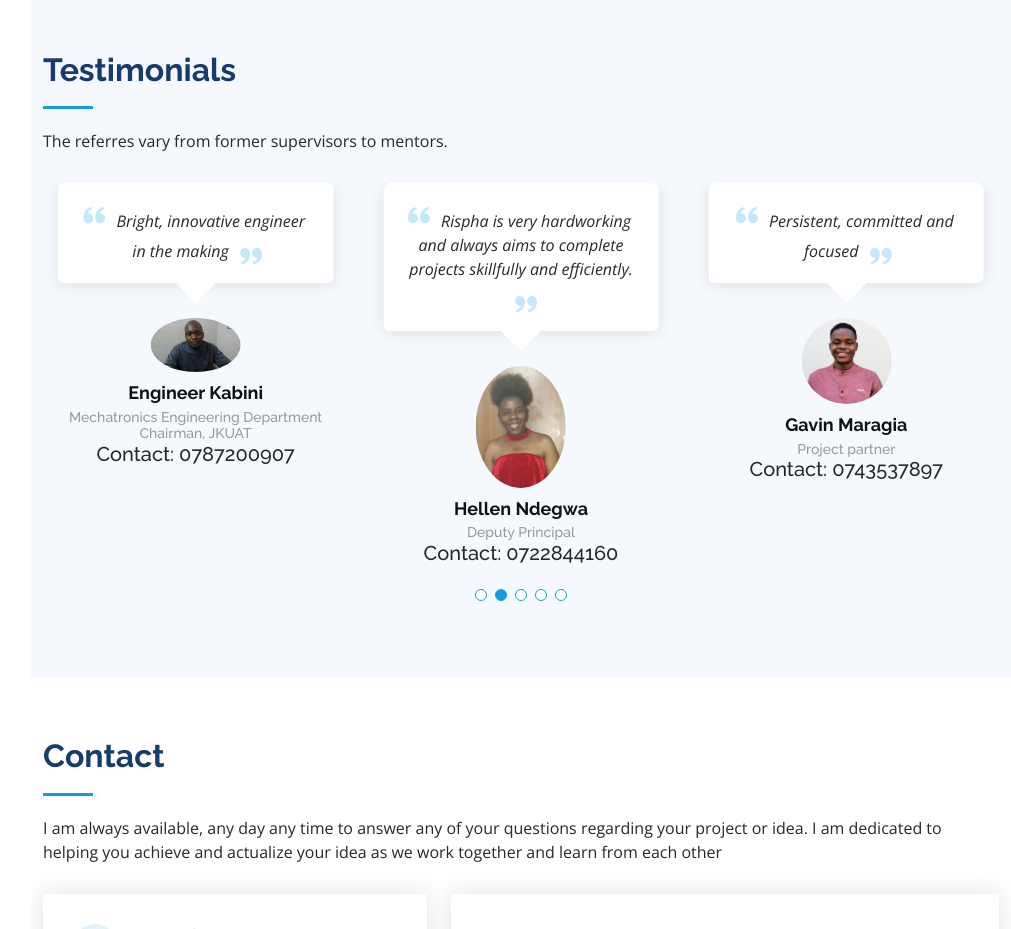
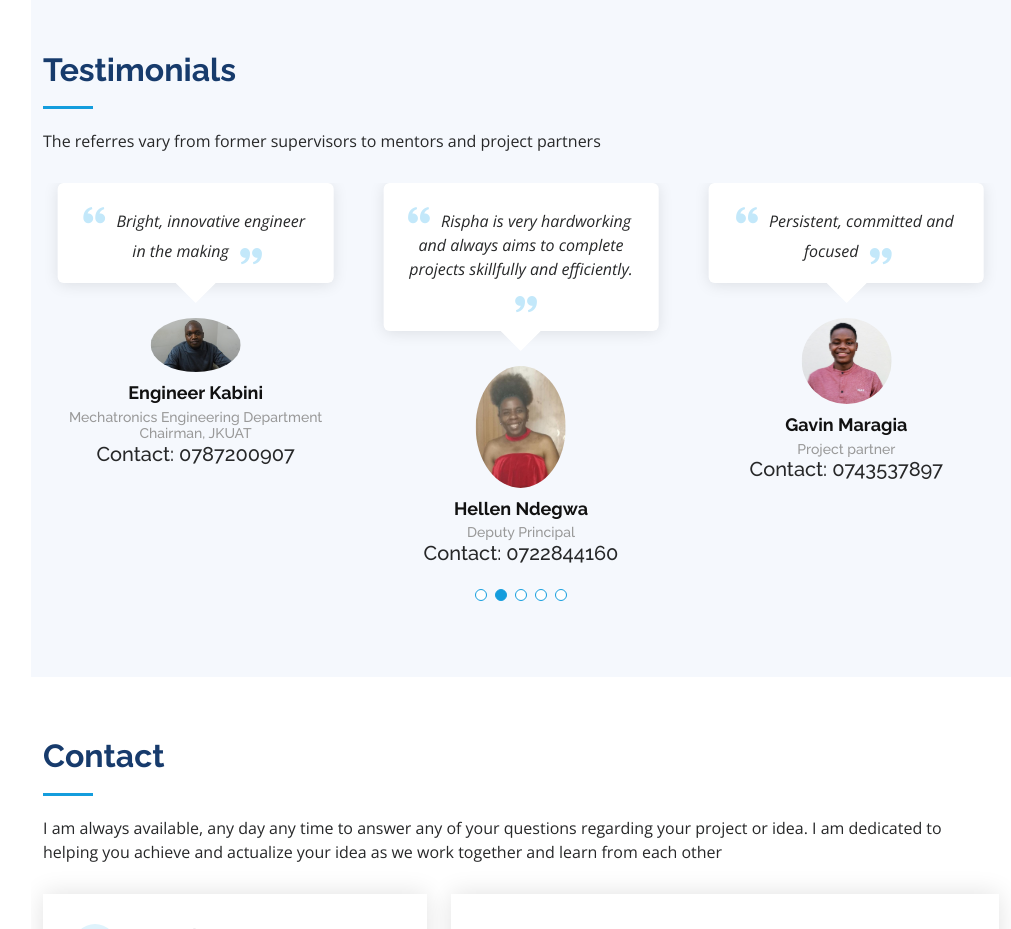
Before and after one commit to WanjiruNdegwa085/MyPortfolio, a plain HTML site: page index.html in a window 1280 px wide. Shown: the part 6720-7649 px from the top of the page, without its empty margins (269-1280 px from the left). Drawn offline with nearby package versions, Linux system fonts and the light colour scheme.

Commit message:
Final touches

```diff
--- a/index.html
+++ b/index.html
@@ -480,7 +480,7 @@
 
         <div class="section-title">
           <h2>Testimonials</h2>
-          <p>The referres vary from former supervisors to mentors.</p>
+          <p>The referres vary from former supervisors to mentors and project partners</p>
         </div>
 
         <div class="testimonials-slider swiper" data-aos="fade-up" data-aos-delay="100">
```
